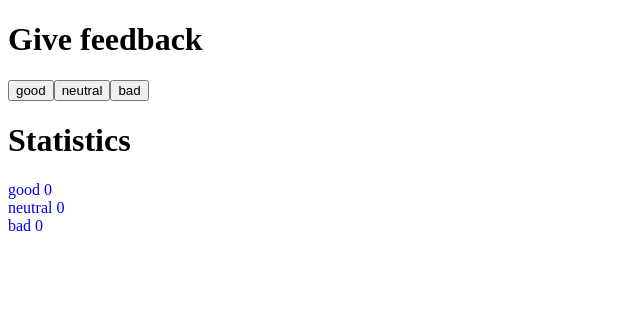
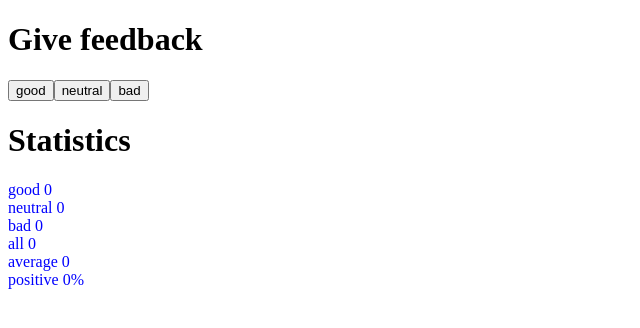
Before and after one commit to mandelma/Osa-1, a React (Create React App) app in the folder unicafe/: page / in a window 1280 px wide. Shown: the top 328 px of the page, without its empty margins (0-640 px from the left). Built offline with nearby package versions, Linux system fonts and the light colour scheme.

Commit message:
unicafe step 2

```diff
--- a/unicafe/src/App.js
+++ b/unicafe/src/App.js
@@ -41,6 +41,10 @@ function App() {
     setFeedback(newFeedback)
   }
 
+  const all = feedBack.good + feedBack.neutral + feedBack.bad
+  const average = all > 0 ? ((feedBack.good - feedBack.bad) / all) : 0
+  const positive = all > 0 ? ((feedBack.good / all) * 100) : 0
+
   return (
     <div>
       <h1>Give feedback</h1>
@@ -60,7 +64,11 @@ function App() {
       <p className = "vastaus">
         good {feedBack.good}<br/>
         neutral {feedBack.neutral}<br/>
-        bad {feedBack.bad}
+        bad {feedBack.bad}<br/>
+        all {all}<br/>
+        average {average}<br/>
+        positive {positive}%
+
       </p>
 
     </div>
```
